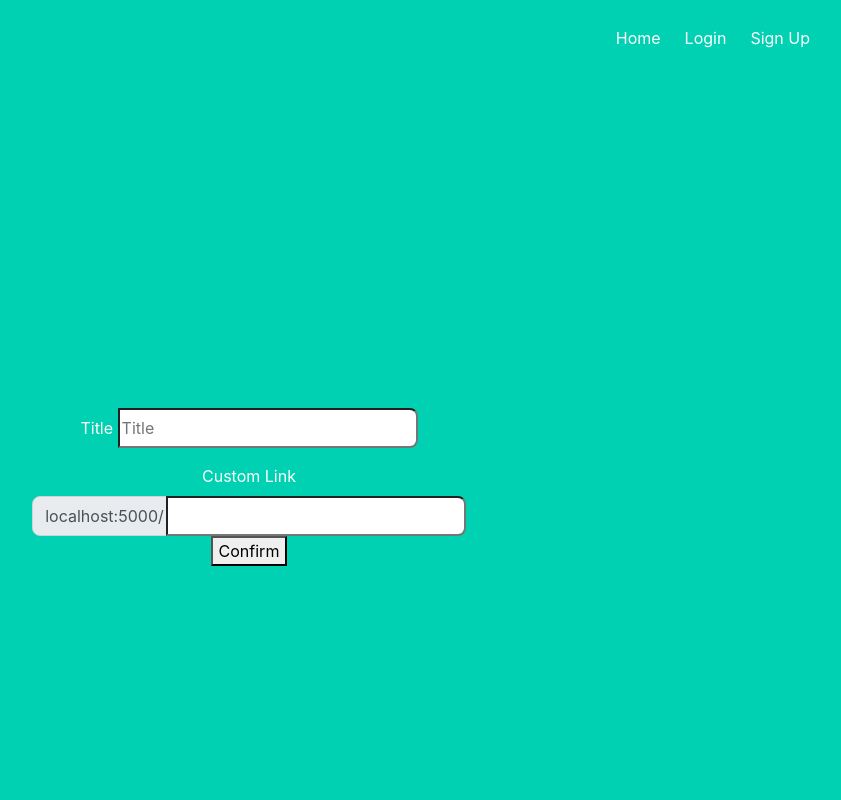
After one commit to Vincent-Gustafsson/bytely, a Flask app: template bytely/templates/edit.html in a window 1280 px wide. The commit adds this page. Shown: the whole page, without its empty margins (391-1232 px from the left). Run offline with Flask 2, Linux system fonts and the light colour scheme; the template is opened without the code that fills it, so the values that code supplies are empty; some libraries are stand-ins or nearby versions.

Commit message:
Added titles, you can also edit titles and custom links.

```diff
--- a/bytely/models.py
+++ b/bytely/models.py
@@ -25,6 +25,7 @@ class User(UserMixin, db.Model):
 
 class Link(db.Model):
     id = db.Column(db.Integer, primary_key=True)
+    title = db.Column(db.String(16), default="")
     full_link = db.Column(db.String(512))
     short_link = db.Column(db.String(32), unique=True)
     date_created = db.Column(db.DateTime, default=datetime.now)
--- /dev/null
+++ b/bytely/static/scripts/edit.js
@@ -0,0 +1,5 @@
+const titleInput = document.getElementsByName("title")[0];
+
+if (titleInput.value === ""){
+    titleInput.placeholder = "Title";
+}
--- a/bytely/static/styles/main.css
+++ b/bytely/static/styles/main.css
@@ -2,7 +2,7 @@
     --linkform-border-color: rgb(184, 184, 184);
   }
 
-.form-control{
+.form-index{
     width: 100px;
 
     border-radius: 12px 0px 0px 12px;
@@ -32,3 +32,16 @@
     border-radius: 12px;
     width: 100%;
 }
+
+.host-edit{
+    padding-right: 2px;
+
+    border-radius: 8px 0px 0px 8px;
+}
+
+.custom-link-edit{
+    height: 40px;
+    width: 300px;
+
+    border-radius: 0px 8px 8px 0px;
+}
--- /dev/null
+++ b/bytely/templates/edit.html
@@ -0,0 +1,23 @@
+{% extends "base.html" %}
+
+{% block content %}
+  <div class="d-flex justify-content-center">
+    <form action="{{ url_for('links.edit_link', id=link.id) }}" method="post">
+      <div class="form-group">
+        <label for="title">Title</label>
+        <input type="text" class="custom-link-edit" placeholder="Title" value="{{ link.title }}" name="title">
+      </div>
+
+      <label for="custom-link-edit">Custom Link</label>
+      <div class="input-group">
+        <div class="input-group-prepend">
+          <div class="input-group-text host-edit">localhost:5000/</div>
+        </div>
+        <input type="text" name="custom-link-edit" class="input-control custom-link-edit" maxlength="16" value="{{ link.short_link }}">
+      </div>
+
+      <button type="submit">Confirm</button>
+    </form>
+  </div>
+  <script src="{{ url_for('static', filename='scripts/main.js') }}"></script>
+{% endblock %}
--- a/bytely/templates/index.html
+++ b/bytely/templates/index.html
@@ -15,7 +15,7 @@
       <div class="col-sm-10 col-sm-offset-2">
         <form class="link-form" action="/links/create-anonymous-link" method="POST">
           <div class="input-group">
-            <input class="form-control full-link-input" type="text" name="link" placeholder="Enter a link">
+            <input class="form-control full-link-input form-index" type="text" name="link" placeholder="Enter a link">
             <span class="input-group-btn">
               <button class="btn btn-primary full-link-btn" type="submit">Create</button>
             </span>
```
Also changed, not shown: bytely/links/views.py (+20 -0 lines), bytely/main/views.py (+15 -0 lines), bytely/templates/dashboard.html (+21 -3 lines), .VSCodeCounter/details.md (added), .VSCodeCounter/results.csv (added), .VSCodeCounter/results.md (added), .VSCodeCounter/results.txt (added), bytely/static/images/click.png (added), 1 other file.
